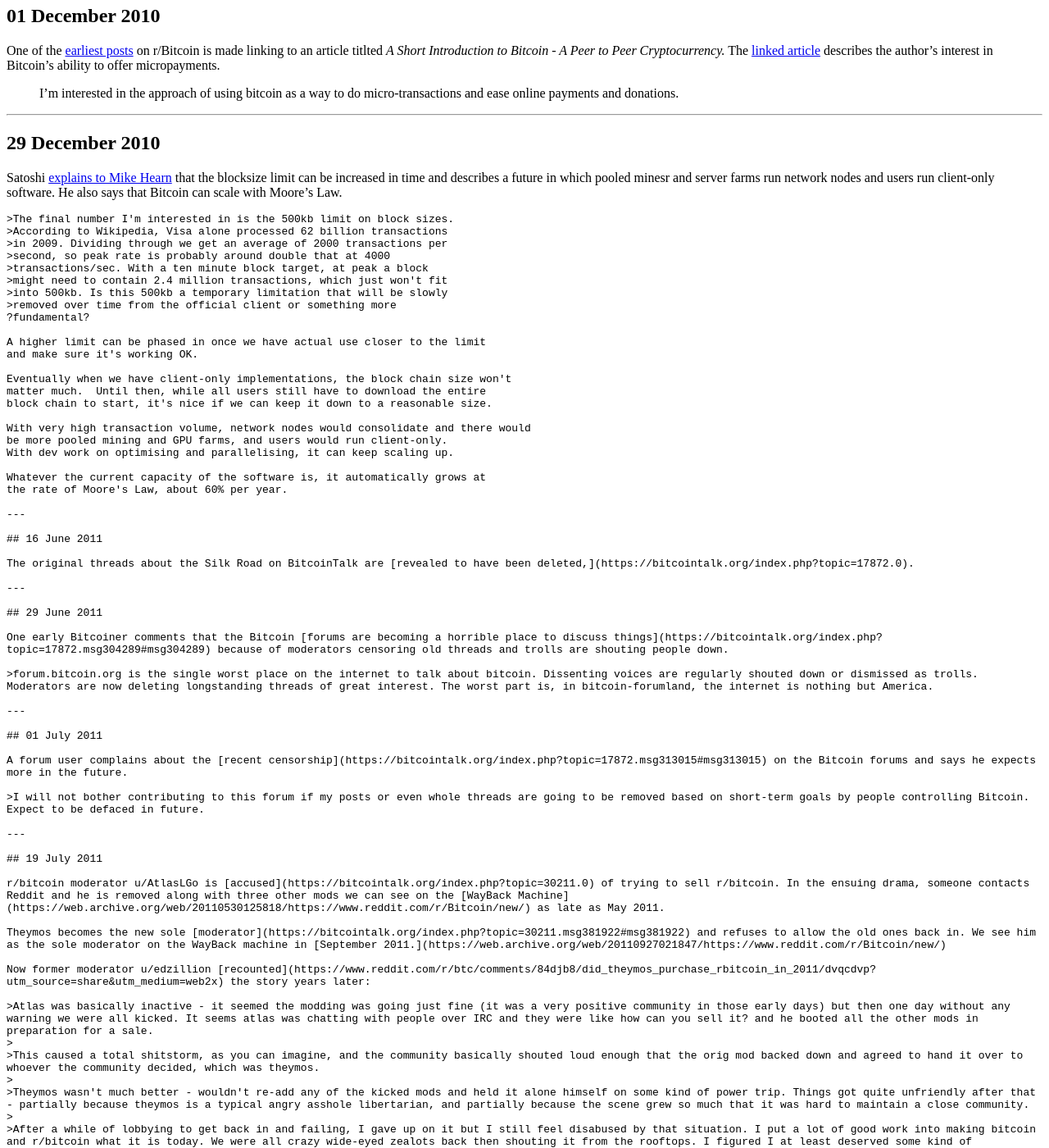
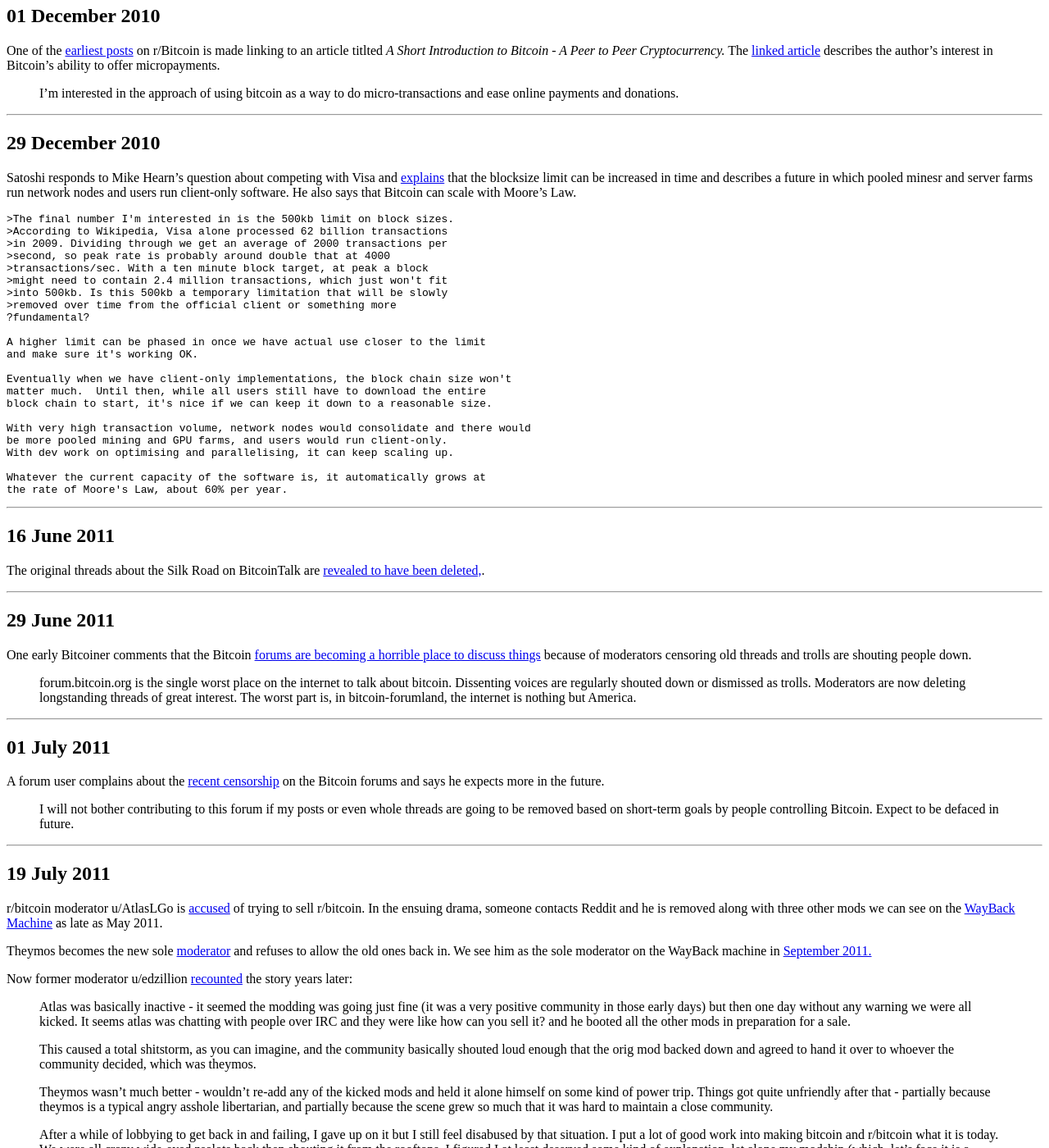
Before and after one commit to derykmakgill/website, a Jekyll site: the page built from testbtc.md, in a window 1280 px wide and 1400 px high, scrolled down 4961 px. Shown: the whole window at 82% size. Built offline with Jekyll 4.4.1, drawn with Linux system fonts in a browser that asks for light colours; a script that is not in the unit is left out; some of the changed text lies outside the part shown.

Commit message:
Update testbtc.md

````diff
--- a/testbtc.md
+++ b/testbtc.md
@@ -287,7 +287,7 @@
 
 ## 29 December 2010
 
-Satoshi [explains to Mike Hearn](https://plan99.net/~mike/satoshi-emails/thread3.html) that the blocksize limit can be increased in time and describes a future in which pooled minesr and server farms run network nodes and users run client-only software. He also says that Bitcoin can scale with Moore's Law.
+Satoshi responds to Mike Hearn's question about competing with Visa and [explains](https://plan99.net/~mike/satoshi-emails/thread3.html) that the blocksize limit can be increased in time and describes a future in which pooled minesr and server farms run network nodes and users run client-only software. He also says that Bitcoin can scale with Moore's Law.
 
 ```
 >The final number I'm interested in is the 500kb limit on block sizes.
@@ -313,7 +313,7 @@
 
 Whatever the current capacity of the software is, it automatically grows at
 the rate of Moore's Law, about 60% per year.
-
+```
 ---
 
 ## 16 June 2011
````
